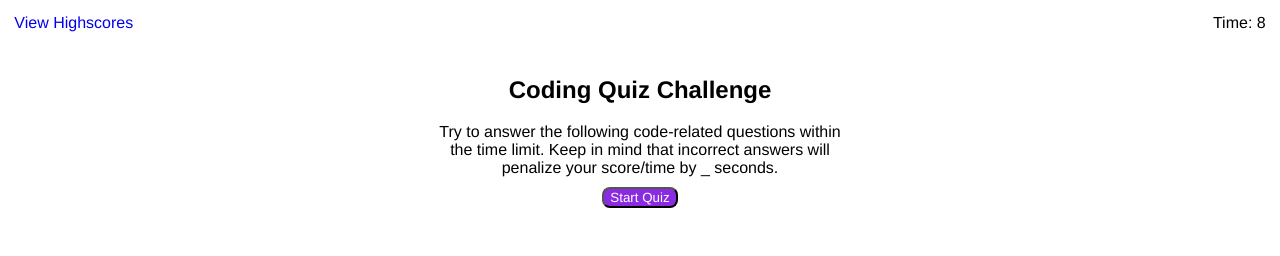
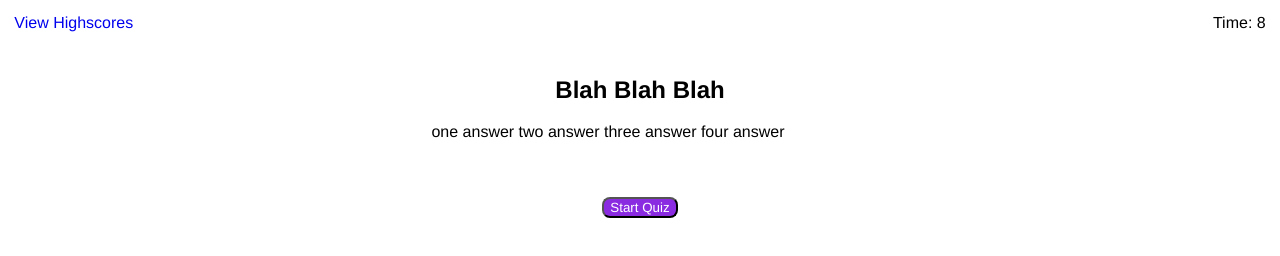
Before and after one commit to Git-Vdim-Hub/timed-code-quiz, a plain HTML site: page index.html in a window 1280 px wide. Both pictures are taken after a click on the button "Start Quiz". Drawn offline with Linux system fonts and the light colour scheme.

Commit message:
added html code into js, displayed first question, pseudo codedremaining project

```diff
--- a/assets/script.js
+++ b/assets/script.js
@@ -1,49 +1,107 @@
 //pseudocode
 //review mod 4
-//1. hide splashPage details when executeQUiz() is called
-//2.
-//3. show first question out of the quiz questions on the screen
-//4.
-//5.
-//6. create additional index.html for high scores
-//7.
+//1. change questions to table row
+//2. check correct answer
+//3. create the High Score entry field
+//4. create the scoresheet using table row
+//5. add two buttons for the score sheet to either clear it or go back
+//  a store the scores in local storage
+//6. Create function to show the initial page again
+//7. create function to hide and show Start Quiz Button
 var startQuizBtn = document.querySelector('#startQuiz');
 startQuizBtn.addEventListener('click', executeQuiz);
+const splash = document.querySelector('#splashPage');
 var quizQuestions = [
   question1 = {
     question: 'Blah Blah Blah',
     A: 'one answer',
     B: 'two answer',
     C: 'three answer',
-    D: 'four answer'
+    D: 'four answer',
+    Ans: 'A'
   },
   question2 = {
     question: "Me Me Me",
     A: 'this answer',
     B: 'that answer',
     C: 'C answer',
-    D: 'D answer'
+    D: 'D answer',
+    Ans: 'A'
   },
   question3 = {
     question: "La La La",
     A: 'in answer',
     B: 'out answer',
     C: 'fix answer',
-    D: 'stix answer'
+    D: 'stix answer',
+    Ans: 'A'
   },
 ];
 
+function displaySplashPage(){
+  //  const title = document.createElement('h1');
+  //  title.classList.add("title");
+  //  title.innerHTML = 'Coding Quiz Challenge';
+   splash.innerHTML = `
+   <h1 class="title">
+    Coding Quiz Challenge
+    </h1>
+   <div class="descContainer">
+      <p class="description">
+        Try to answer the following code-related questions within the time limit.
+        Keep in mind that incorrect answers will penalize your score/time by _ seconds.
+        </p>
+    </div>
+   `;
+
+   //list.appendChild(title);
+
+  //  const descContainer = document.createElement('div');
+  //  descContainer.classList.add("descContainer");
+  //  list.appendChild('div');
+  //  const desc = document.createElement("p");
+  //  desc.classList.add("description");
+  //  desc.innerHTNL = "Try to answer the following code-related questions within the time limit. Keep in mind that incorrect answers will penalize your score/time by _ seconds."
+  //  descContainer.appendChild("desc");
+}
+
+displaySplashPage();
+
 function hideSplashPage(){
-  const splashPageRemoval = document.getElementsByClassName("#splashPage");
-  console.log(splashPageRemoval);
-  splashPageRemoval.remove();
+  console.log(splash);
+  for(var i=0; i<splash.length; i++){
+    splash[i].remove();
+  }
+  console.log(splash);
 }
 
 function executeQuiz(){
   console.log("You started the quiz");
   setTime();
-  hideSplashPage();
+  showQuestion();
+  checkQuestion();
 }
+
+function showQuestion(){
+  splash.innerHTML=`
+  <h1 class="title">${quizQuestions[0].question}</h1>
+  <div class="descContainer">
+     <p class="description">
+       ${quizQuestions[0].A}
+       ${quizQuestions[0].B}
+       ${quizQuestions[0].C}
+       ${quizQuestions[0].D}
+   </div>
+  `;
+  console.log(splash);
+}
+
+function checkQuestion(){
+  splash.addEventListener("click", function (event) {
+       var element = event.target;
+       console.log(element);
+  })
+};
 
 // Selects element by class
 var timeEl = document.querySelector(".time");
--- a/assets/style.css
+++ b/assets/style.css
@@ -55,6 +55,7 @@
     width: 100%;
     justify-content: center;
     align-items: center;
+    padding-top: 10px;
 }
 
 .startButton{
--- a/index.html
+++ b/index.html
@@ -12,23 +12,14 @@
         <a class="scoreSheet" href="https://thebeartoken.com/">View Highscores</a>
         <a class="time"></a>
     </nav>
-    <section class="splashPage">
-    <h1 class="title">
-        Coding Quiz Challenge
-    </h1>
-    <div class="descContainer">
-        <p class="description">
-            Try to answer the following code-related questions within the time limit.
-            Keep in mind that incorrect answers will penalize your score/time by _ seconds.
-        </p>
-    </div>
+    <section id="splashPage"></section>
+
+
     <div class="startButtonContainer">
         <button id="startQuiz" class="startButton">
-            Start Quiz
+          Start Quiz
         </button>
-    </div>
-    </section>
-
+      </div>
 
     <script src="./assets/script.js"></script>
 </body>
```
